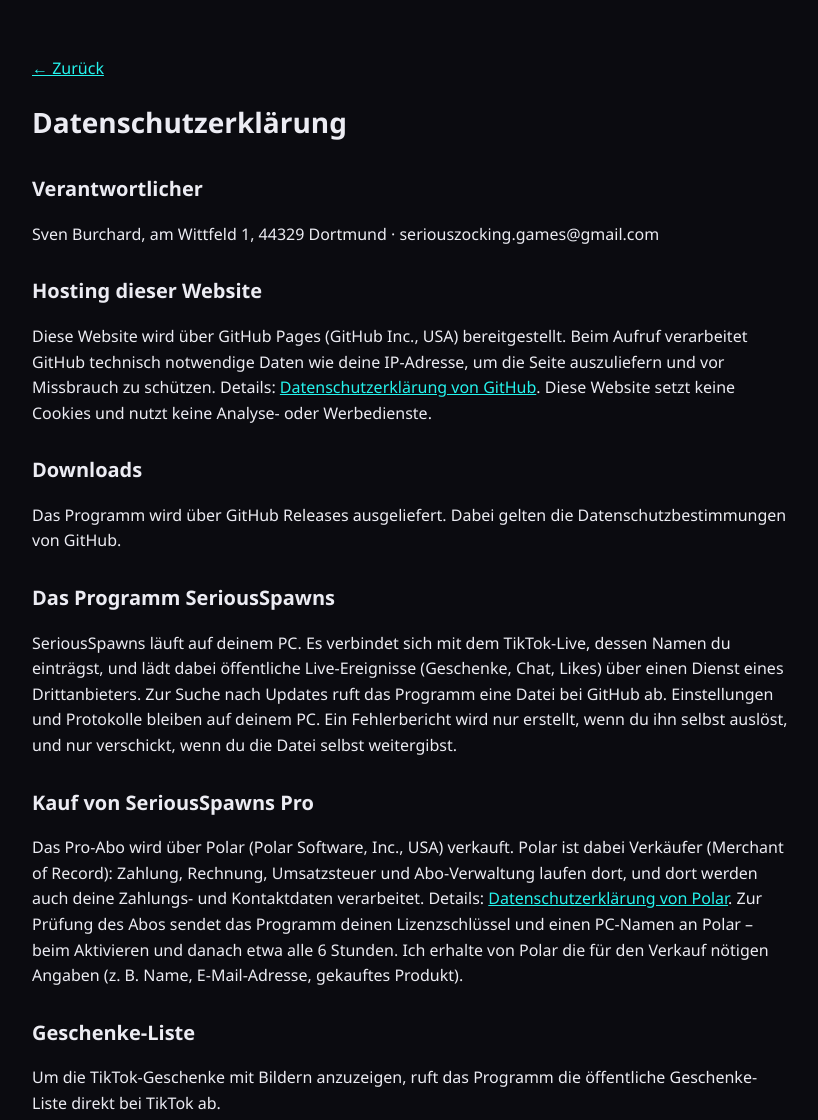
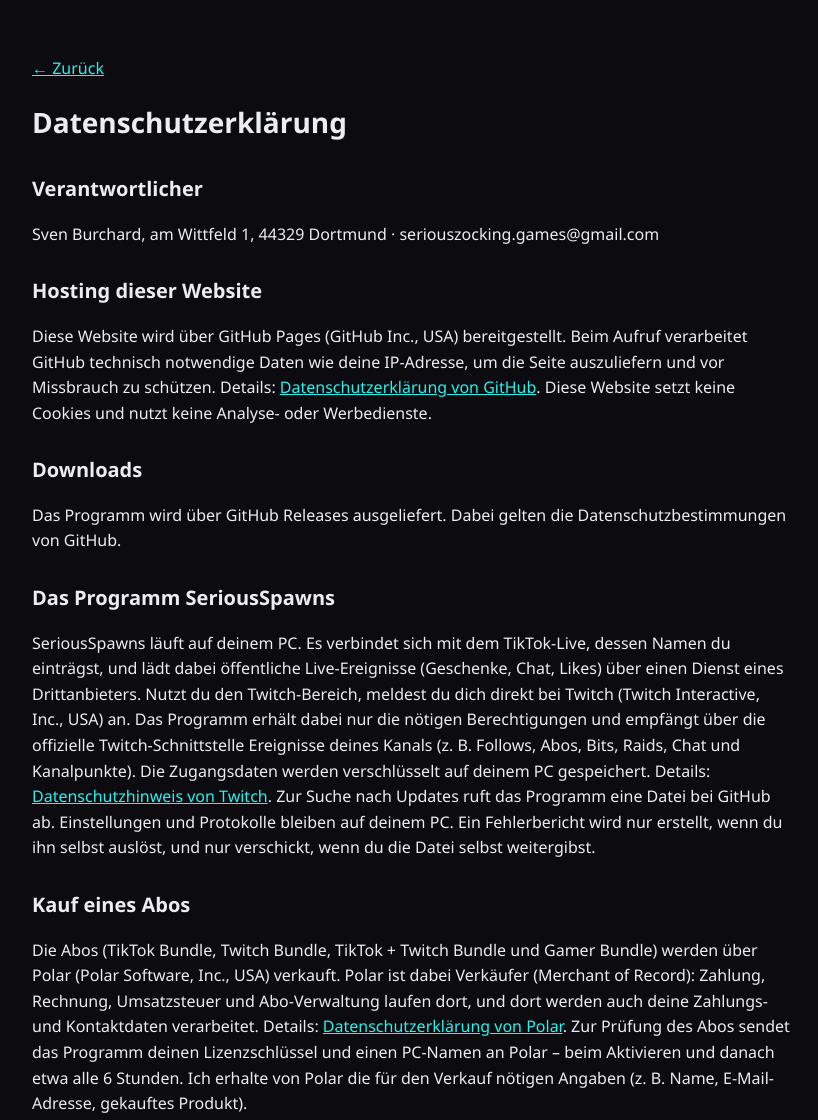
Before and after one commit to SeriousZockingGames/SeriousSpawns-Updates, a plain HTML site: page datenschutz.html in a window 1280 px wide. Shown: the top 1120 px of the page, without its empty margins (228-1046 px from the left). Drawn offline with Linux system fonts and the light colour scheme.

Commit message:
Website: datenschutz.html

```diff
--- a/datenschutz.html
+++ b/datenschutz.html
@@ -4,8 +4,8 @@
 <h2>Verantwortlicher</h2><p>Sven Burchard, am Wittfeld 1, 44329 Dortmund · seriouszocking.games@gmail.com</p>
 <h2>Hosting dieser Website</h2><p>Diese Website wird über GitHub Pages (GitHub Inc., USA) bereitgestellt. Beim Aufruf verarbeitet GitHub technisch notwendige Daten wie deine IP-Adresse, um die Seite auszuliefern und vor Missbrauch zu schützen. Details: <a href="https://docs.github.com/de/site-policy/privacy-policies/github-general-privacy-statement">Datenschutzerklärung von GitHub</a>. Diese Website setzt keine Cookies und nutzt keine Analyse- oder Werbedienste.</p>
 <h2>Downloads</h2><p>Das Programm wird über GitHub Releases ausgeliefert. Dabei gelten die Datenschutzbestimmungen von GitHub.</p>
-<h2>Das Programm SeriousSpawns</h2><p>SeriousSpawns läuft auf deinem PC. Es verbindet sich mit dem TikTok-Live, dessen Namen du einträgst, und lädt dabei öffentliche Live-Ereignisse (Geschenke, Chat, Likes) über einen Dienst eines Drittanbieters. Zur Suche nach Updates ruft das Programm eine Datei bei GitHub ab. Einstellungen und Protokolle bleiben auf deinem PC. Ein Fehlerbericht wird nur erstellt, wenn du ihn selbst auslöst, und nur verschickt, wenn du die Datei selbst weitergibst.</p>
-<h2>Kauf von SeriousSpawns Pro</h2><p>Das Pro-Abo wird über Polar (Polar Software, Inc., USA) verkauft. Polar ist dabei Verkäufer (Merchant of Record): Zahlung, Rechnung, Umsatzsteuer und Abo-Verwaltung laufen dort, und dort werden auch deine Zahlungs- und Kontaktdaten verarbeitet. Details: <a href="https://polar.sh/legal/privacy">Datenschutzerklärung von Polar</a>. Zur Prüfung des Abos sendet das Programm deinen Lizenzschlüssel und einen PC-Namen an Polar – beim Aktivieren und danach etwa alle 6 Stunden. Ich erhalte von Polar die für den Verkauf nötigen Angaben (z. B. Name, E-Mail-Adresse, gekauftes Produkt).</p>
+<h2>Das Programm SeriousSpawns</h2><p>SeriousSpawns läuft auf deinem PC. Es verbindet sich mit dem TikTok-Live, dessen Namen du einträgst, und lädt dabei öffentliche Live-Ereignisse (Geschenke, Chat, Likes) über einen Dienst eines Drittanbieters. Nutzt du den Twitch-Bereich, meldest du dich direkt bei Twitch (Twitch Interactive, Inc., USA) an. Das Programm erhält dabei nur die nötigen Berechtigungen und empfängt über die offizielle Twitch-Schnittstelle Ereignisse deines Kanals (z. B. Follows, Abos, Bits, Raids, Chat und Kanalpunkte). Die Zugangsdaten werden verschlüsselt auf deinem PC gespeichert. Details: <a href="https://www.twitch.tv/p/de-de/legal/privacy-notice/">Datenschutzhinweis von Twitch</a>. Zur Suche nach Updates ruft das Programm eine Datei bei GitHub ab. Einstellungen und Protokolle bleiben auf deinem PC. Ein Fehlerbericht wird nur erstellt, wenn du ihn selbst auslöst, und nur verschickt, wenn du die Datei selbst weitergibst.</p>
+<h2>Kauf eines Abos</h2><p>Die Abos (TikTok Bundle, Twitch Bundle, TikTok + Twitch Bundle und Gamer Bundle) werden über Polar (Polar Software, Inc., USA) verkauft. Polar ist dabei Verkäufer (Merchant of Record): Zahlung, Rechnung, Umsatzsteuer und Abo-Verwaltung laufen dort, und dort werden auch deine Zahlungs- und Kontaktdaten verarbeitet. Details: <a href="https://polar.sh/legal/privacy">Datenschutzerklärung von Polar</a>. Zur Prüfung des Abos sendet das Programm deinen Lizenzschlüssel und einen PC-Namen an Polar – beim Aktivieren und danach etwa alle 6 Stunden. Ich erhalte von Polar die für den Verkauf nötigen Angaben (z. B. Name, E-Mail-Adresse, gekauftes Produkt).</p>
 <h2>Geschenke-Liste</h2><p>Um die TikTok-Geschenke mit Bildern anzuzeigen, ruft das Programm die öffentliche Geschenke-Liste direkt bei TikTok ab.</p>
 <h2>Deine Rechte</h2><p>Du hast das Recht auf Auskunft, Berichtigung, Löschung und Einschränkung der Verarbeitung sowie ein Beschwerderecht bei einer Datenschutz-Aufsichtsbehörde. Wende dich dazu an die oben genannte Adresse.</p>
 </div></body></html>
```
